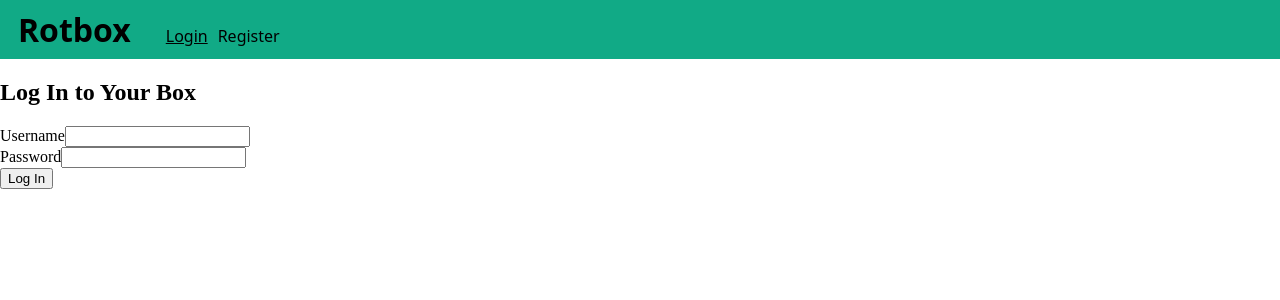
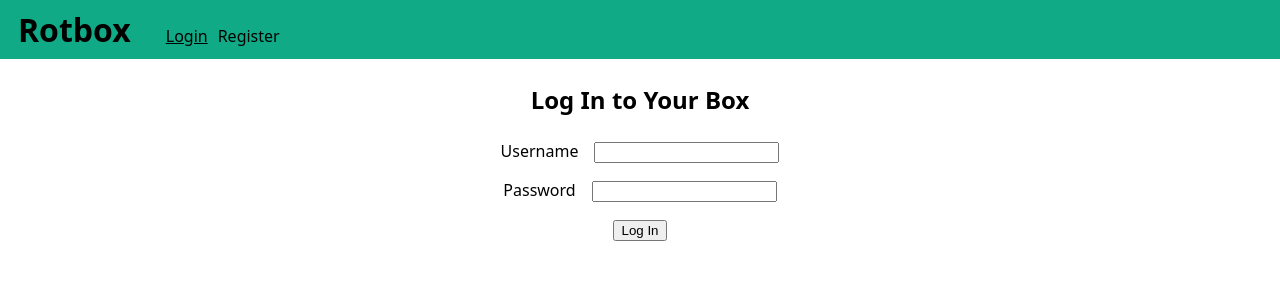
Before and after one commit to christianbnvdz/rotbox-angular, an Angular app: page /login in a window 1280 px wide. Shown: the top 300 px of the page. Built offline with nearby package versions, Linux system fonts and the light colour scheme; no server answers.

Commit message:
feat: add some css to the login component
Add some css for a decent looking-ish component.

```diff
--- a/src/app/login/login.component.css
+++ b/src/app/login/login.component.css
@@ -0,0 +1,21 @@
+h2 {
+  margin-top: 1em;
+  margin-bottom: 1em;
+}
+
+section {
+  font-family: system-ui;
+  text-align: center;
+}
+
+label {
+  margin-right: 1em;
+}
+
+div {
+  margin-bottom: 1em;
+}
+
+p {
+  color: #F00;
+}
--- a/src/app/login/login.component.ts
+++ b/src/app/login/login.component.ts
@@ -19,7 +19,7 @@ export class LoginComponent implements OnInit {
 
   }
 
-  logInUser():void {
+  logInUser(): void {
     this.authService.logInUser(this.user).subscribe(
       (data) => {
         environment.setUserToken(data.token.substring(7));
@@ -28,7 +28,7 @@ export class LoginComponent implements OnInit {
         this.router.navigate(['/files']);
       },
       (err) => {
-        this.err = err.error.msg;
+        this.err = `Error: ${err.error.msg}`;
       }
     );
   }
```
